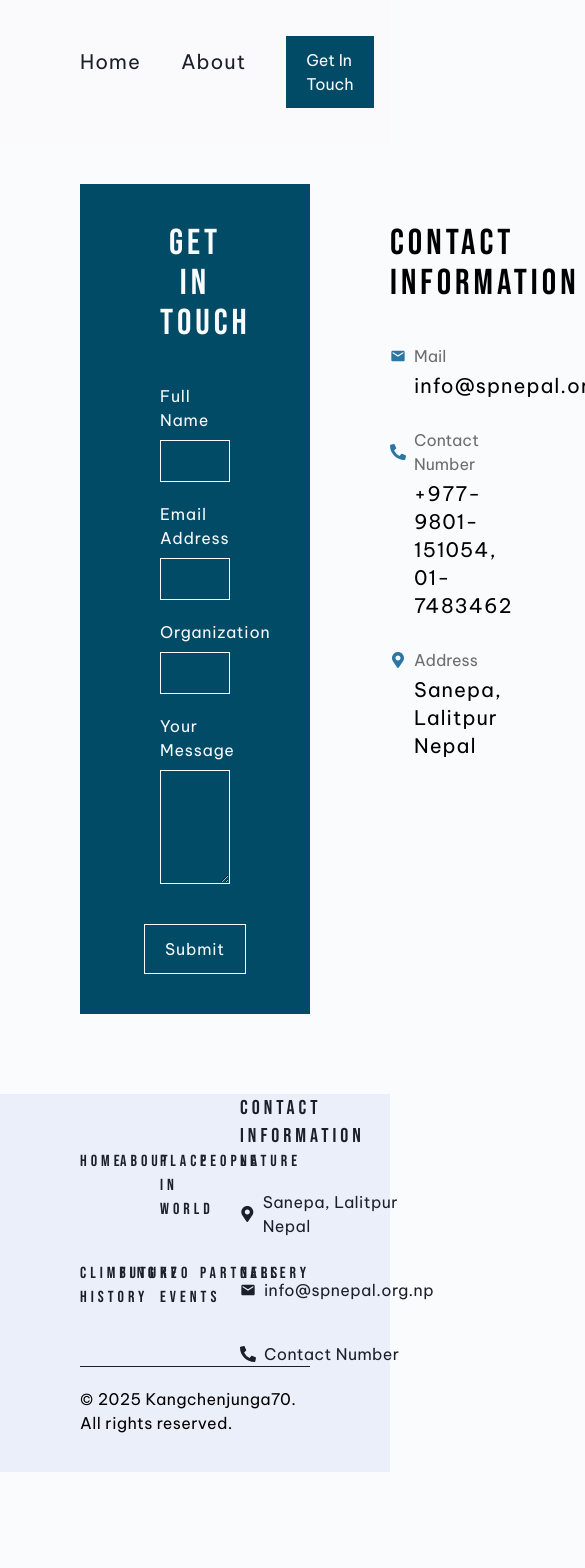
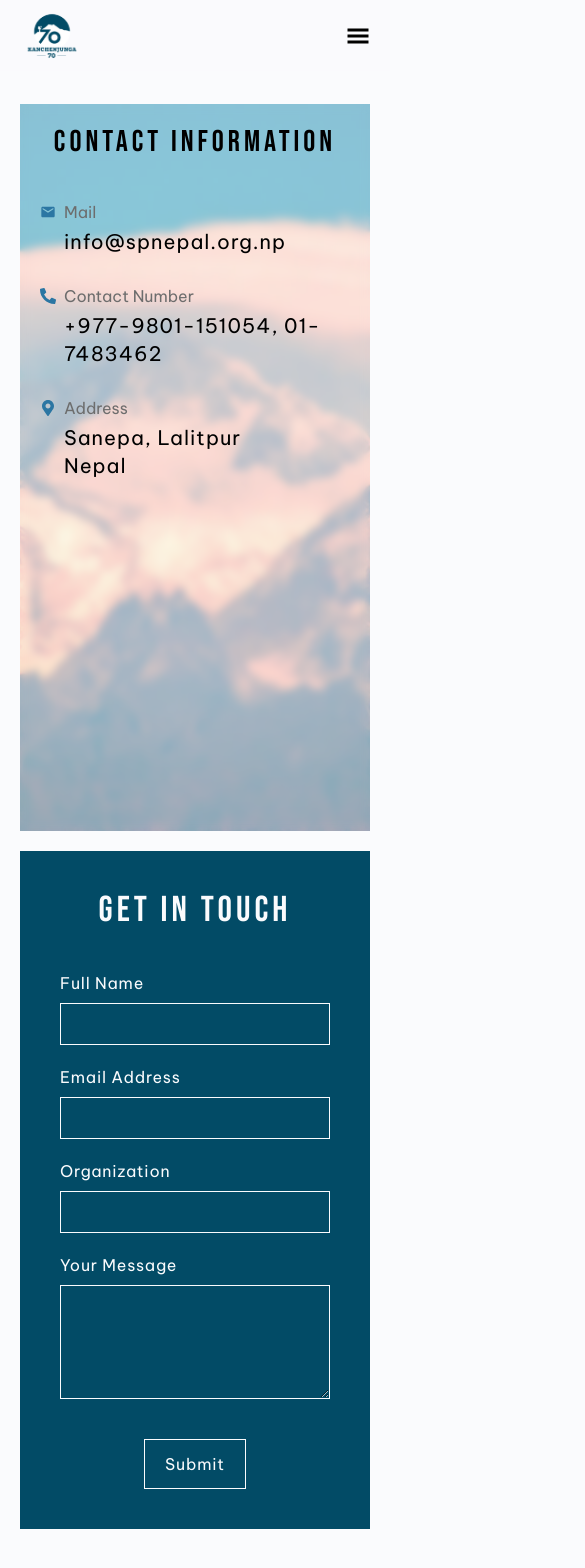
Before and after one commit to Mandalabs-LLC/K70-website, a Next.js app: page /contact in a window 390 px wide. Shown: the top 1568 px of the page, 585 px wide, since content can reach past the window. Before the commit the page ends 1472 px from the top, so only its background shows below. Built offline with nearby package versions, Linux system fonts and the light colour scheme.

Commit message:
style:made responsive

```diff
--- a/src/app/contact/page.tsx
+++ b/src/app/contact/page.tsx
@@ -4,7 +4,7 @@ import React,{FC} from 'react'
 
 const page:FC = () => {
   return (
-    <div className='flex px-20 pb-20 pt-10 gap-10'>
+    <div className='flex flex-col-reverse md:flex-row px-5 pb-10 md:px-20 md:pb-20 pt-10 gap-5 md:gap-10'>
       <ContactForm/>
       <ContactDetails/>
     </div>
--- a/src/app/layout.tsx
+++ b/src/app/layout.tsx
@@ -35,7 +35,7 @@ export default function RootLayout({
         <Navbar />
 
         {/* Main content */}
-        <main className="flex-grow mt-[9rem]">
+        <main className="flex-grow mt-[4rem] md:mt-[9rem]">
           {children}
         </main>
 
--- a/src/components/Contact/ContactDetails.tsx
+++ b/src/components/Contact/ContactDetails.tsx
@@ -9,8 +9,8 @@ const ContactDetails: FC = () => {
     return (
         <div className='relative w-auto h-[727px]'>
             <Image src={ContactImage} alt='k20' className='w-full h-full object-cover opacity-45' />
-            <div className='w-full h-full  backdrop-blur-sm  absolute top-0  p-10'>
-                <p className='text-black bebasNeue uppercase text-4xl tracking-[0.25rem] text-center'>Contact Information</p>
+            <div className='w-full h-full  backdrop-blur-sm  absolute top-0 p-5 md:p-10'>
+                <p className='text-black bebasNeue uppercase text-3xl md:text-4xl tracking-[0.25rem] text-center'>Contact Information</p>
                 <div className='py-10 space-y-7'>
                     <div className='space-y-1'>
                         <p className='flex items-center gap-2 '>
--- a/src/components/Contact/ContactForm.tsx
+++ b/src/components/Contact/ContactForm.tsx
@@ -24,7 +24,7 @@ const ContactForm: React.FC = () => {
     };
 
     return (
-        <form onSubmit={handleSubmit} className="w-full py-10 px-20 bg-blue-dark text-white tracking-wider">
+        <form onSubmit={handleSubmit} className="w-full py-10 px-10 md:px-20 bg-blue-dark text-white tracking-wider">
             <p className=' bebasNeue uppercase tracking-[0.25rem] text-4xl text-center pb-10'>Get In Touch</p>
             <div className="mb-5">
                 <label htmlFor="fullName">
--- a/src/components/Contact/ContactSection.tsx
+++ b/src/components/Contact/ContactSection.tsx
@@ -5,16 +5,16 @@ import ContactForm from './ContactForm';
 
 const ContactSection: FC = () => {
     return (
-        <div className='h-[920px] w-full  relative flex justify-center items-center'>
+        <div className='h-[1176px] md:h-[920px] w-full  relative flex justify-center items-center'>
             <Image src={ContactImage} alt='k70' className='h-full w-full object-cover opacity-45 absolute' />
-            <div className='flex absolute w-full justify-center items-center gap-20 py-[100px] px-20'>
-                <div className='w-1/2 '>
+            <div className='flex flex-col-reverse md:flex-row absolute w-full justify-center items-center gap-10 md:gap-20 px-5 py-10 md:py-[100px] md:px-20'>
+                <div className='w-full md:w-1/2 '>
                     <ContactForm />
                 </div>
-                <div className='w-1/2 h-full flex flex-col justify-center items-center gap-20'>
-                    <p className='bebasNeue text-blue-dark uppercase tracking-[5px] text-6xl text-center leading-[90px]'>“ Climbers are the ones who dare to reach beyond the skies. ”</p>
+                <div className='w-full md:w-1/2 h-full flex flex-col justify-center items-center gap-5 md:gap-20'>
+                    <p className='bebasNeue text-blue-dark uppercase tracking-[5px] text-4xl md:text-6xl text-center leading-[60px] md:leading-[90px]'>“ Climbers are the ones who dare to reach beyond the skies. ”</p>
                     <div className='w-full flex justify-end'>
-                        <p className='uppercase text-black bebasNeue tracking-[0.25rem] text-4xl'>- name</p>
+                        <p className='uppercase text-black bebasNeue tracking-[0.25rem] text-2xl md:text-4xl'>- name</p>
                     </div>
                 </div>
             </div>
--- a/src/components/Footer/Footer.tsx
+++ b/src/components/Footer/Footer.tsx
@@ -9,31 +9,46 @@ import { FaPhoneAlt } from "react-icons/fa";
 
 const Footer: FC = () => {
     return (
-        <div className='h-[378px] w-full bg-blue px-20'>
+        <div className='h-auto w-full bg-blue px-5 md:px-20 py-10'>
 
             {/* top section */}
-            <section className='flex justify-between items-center'>
+            <section className='flex flex-col-reverse gap-10 md:flex-row  md:gap-0 justify-between items-center'>
+                <div className='block md:hidden text-center space-y-2 pb-10'>
+                    <p className='border-b border-primary text-base' > Cookies </p>
+                    <p className='border-b border-primary text-base' >Privacy Policy </p>
+                    <p className='border-b border-primary text-base' >Terms & Conditions </p>
+                </div>
                 <div >
-                    <Image src={logo} alt='logo' height={250} width={300} />
+                    <Image src={logo} alt='logo' className='h-[200px] w-[200px] 2xl:h-[300px] 2xl:w-[300px]' />
                 </div>
-                <div className='grid grid-cols-5 gap-10'>
+                <div className='hidden md:grid grid-cols-5 gap-5 2xl:gap-10'>
                     {footerData.map((data, index) => (
                         <Link href={data.href} key={index}>
-                            <p className='text-base text-primary uppercase bebasNeue tracking-[0.25rem]'>{data.section}</p>
+                            <p className='text-base text-primary uppercase bebasNeue tracking-widest'>{data.section}</p>
                         </Link>
                     ))}
                 </div>
-                <div className='text-base text-primary space-y-10 tracking-[0.025rem]'>
+                <div className='text-base text-primary space-y-5 2xl:space-y-10 tracking-wider'>
                     <h2 className='text-xl uppercase bebasNeue tracking-[0.25rem]'>CONTACT INFORMATION</h2>
                     <p className='flex items-center gap-2'><FaMapMarkerAlt />Sanepa, Lalitpur Nepal </p>
                     <p className='flex items-center gap-2'><MdMail />info@spnepal.org.np </p>
                     <p className='flex items-center gap-2'><FaPhoneAlt />Contact Number </p>
                 </div>
+
+                {/* mobile view */}
+                <div className='md:hidden flex flex-wrap gap-5 justify-between'>
+                    {footerData.map((data, index) => (
+                        <Link href={data.href} key={index}>
+                            <p className='text-base text-primary uppercase bebasNeue tracking-widest'>{data.section}</p>
+                        </Link>
+                    ))}
+                </div>
             </section>
 
             {/* bottom section */}
-            <section className='h-[48px] border-t border-primary  pt-5'>
-                <p className='text-base tracking-[0.025rem]'>© 2025 Kangchenjunga70. All rights reserved.</p>
+            <section className='border-t border-primary flex justify-between  py-5 text-base tracking-wider'>
+                <p className=''>© 2025 Kangchenjunga70. All rights reserved.</p>
+                <p className='hidden md:block'>Privacy Policy . Cookies . Terms & Conditions</p>
             </section>
         </div>
     )
--- a/src/components/Navbar/Navbar.tsx
+++ b/src/components/Navbar/Navbar.tsx
@@ -1,21 +1,29 @@
-import React, { FC } from 'react';
+'use client'
+import React, { FC, useState } from 'react';
 import logo from '../../../public/logo.png';
 import Image from 'next/image';
 import Link from 'next/link';
+import { GiHamburgerMenu } from "react-icons/gi";
 
 const Navbar: FC = () => {
+
+    const [isOpen, setOpen] = useState<boolean>(false);
+
     return (
-        <div className='fixed bg-[#FAFBFD] top-0 z-[10000] w-full flex justify-between px-20 h-[9rem] bg-opacity-80'>
+        <div className='fixed bg-[#FAFBFD] top-0 z-[10000] w-full flex justify-between px-5 md:px-20 h-[4.45rem] md:h-[9rem] bg-opacity-80'>
 
             {/* left section */}
-            <section className=' flex items-center'>
+            <section className='w-full md:w-auto flex items-center justify-between'>
                 <Link href='/'>
-                    <Image src={logo} alt='K70-logo' width={130} height={122.48} />
+                    <Image src={logo} alt='K70-logo' className='w-[64px] h-[64px] md:w-[130px] md:h-[130px]' />
                 </Link>
+                <button className='block text-2xl md:hidden' onClick={()=> setOpen(!isOpen)}>
+                    <GiHamburgerMenu />
+                </button>
             </section>
 
             {/* right section */}
-            <section className=' w-auto flex items-center'>
+            <section className='hidden w-auto md:flex items-center'>
                 <ul className='flex gap-10'>
                     <li className=' text-primary text-xl tracking-wider py-3'>
                         <Link href='/'>Home</Link>
--- a/tailwind.config.ts
+++ b/tailwind.config.ts
@@ -8,6 +8,17 @@ const config: Config = {
   ],
   theme: {
     extend: {
+      screens: {
+        'xs': '480px',       // Extra small devices
+        'sm': '640px',       // Small devices
+        'md': '820px',       // Medium devices
+        'lg': '1024px',      // Large devices
+        'xl': '1280px',      // Extra large devices
+        '2xl': '1596px',     // 2x extra large devices
+        '3xl': '1920px',     // Large screen laptops
+        '4xl': '2560px',     // Larger monitors
+        '5xl': '3840px',     // 4K monitors
+      },
       colors:{
         blue: {
           DEFAULT: '#EAEFFAE5', //footer bg-color
```
